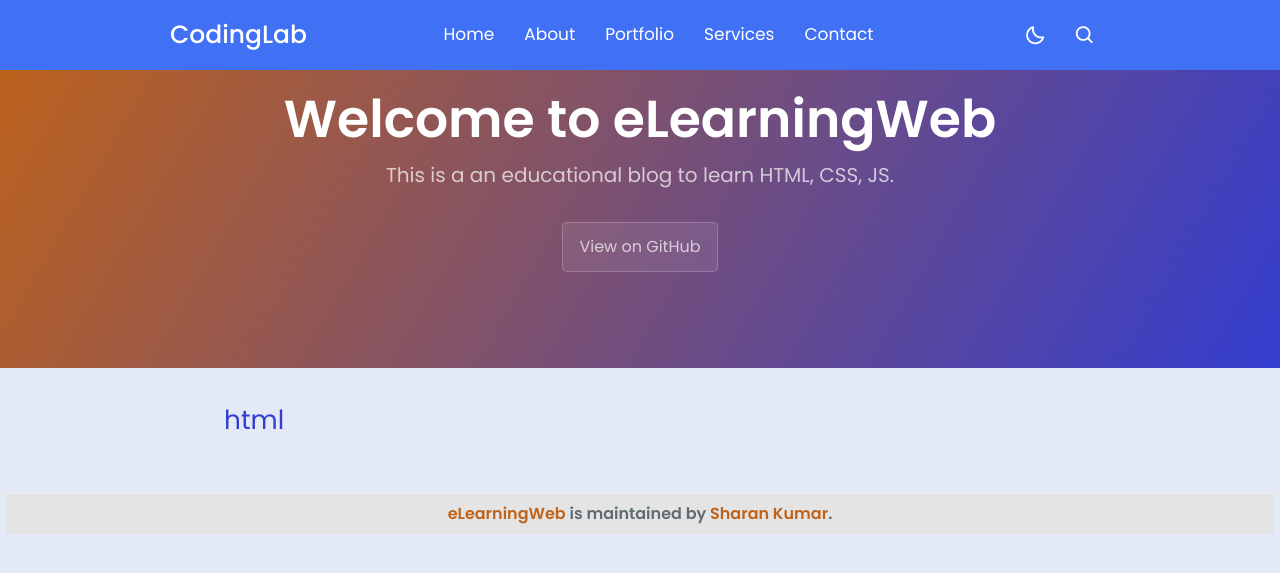
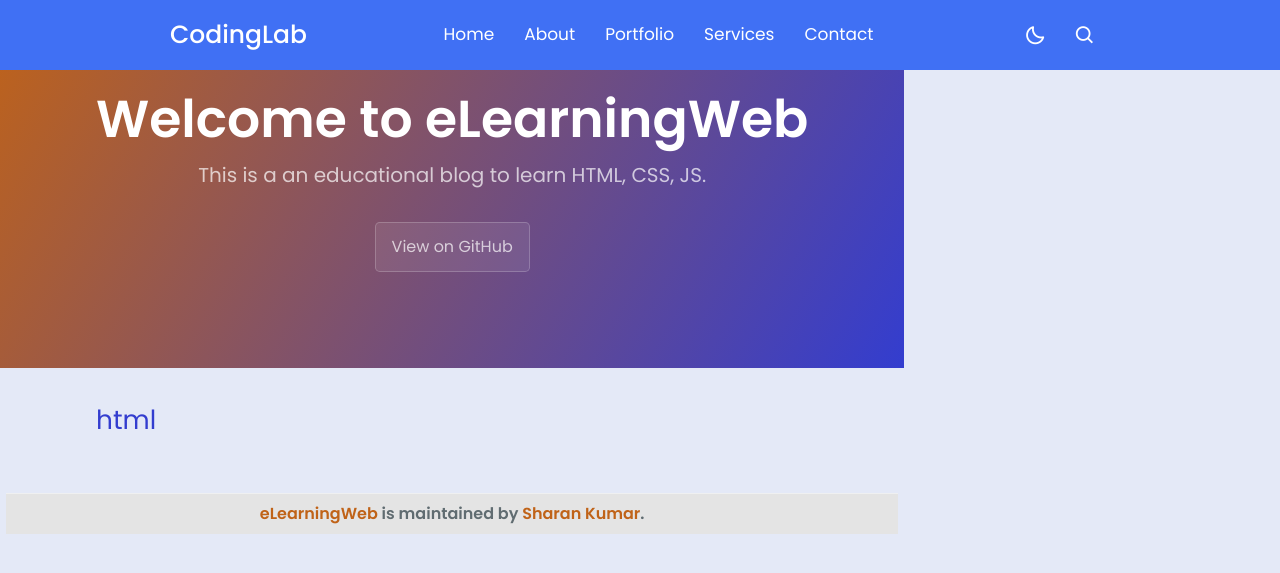
Before and after one commit to indian-sharan/webcode, a Jekyll site: the page built from about-html.md, in a window 1280 px wide. Shown: the top 573 px of the page. Built offline with Jekyll 4.4.1, drawn with Linux system fonts in a browser that asks for light colours; our own code applies the rules of GitHub Pages for plain Markdown files.

Commit message:
Update jekyll-theme-cayman.scss

```diff
--- a/_sass/jekyll-theme-cayman.scss
+++ b/_sass/jekyll-theme-cayman.scss
@@ -671,3 +671,7 @@ body.dark .search-field i{
         margin-top: 20px;
     }
 }
+.wrapper{
+  display: flex;
+  position: relative;
+}
```
